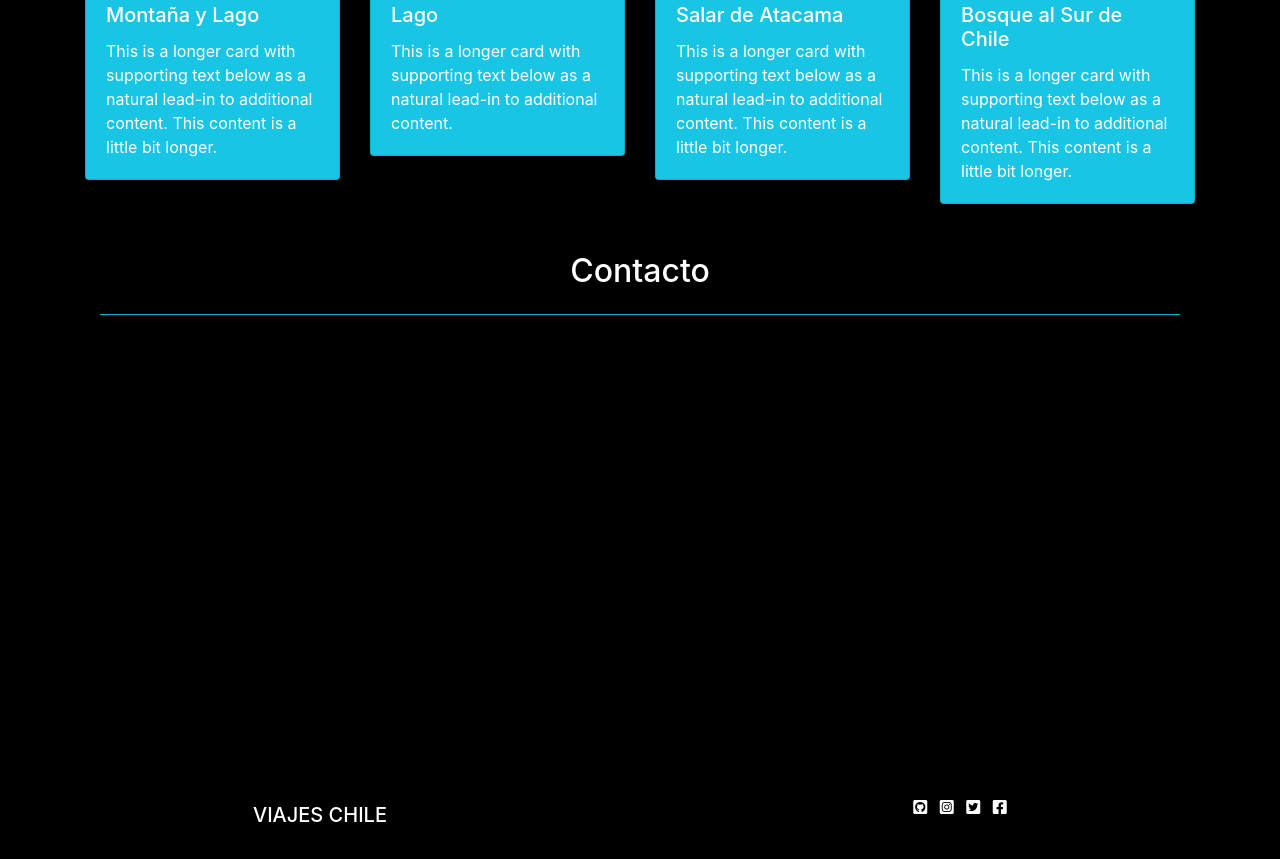
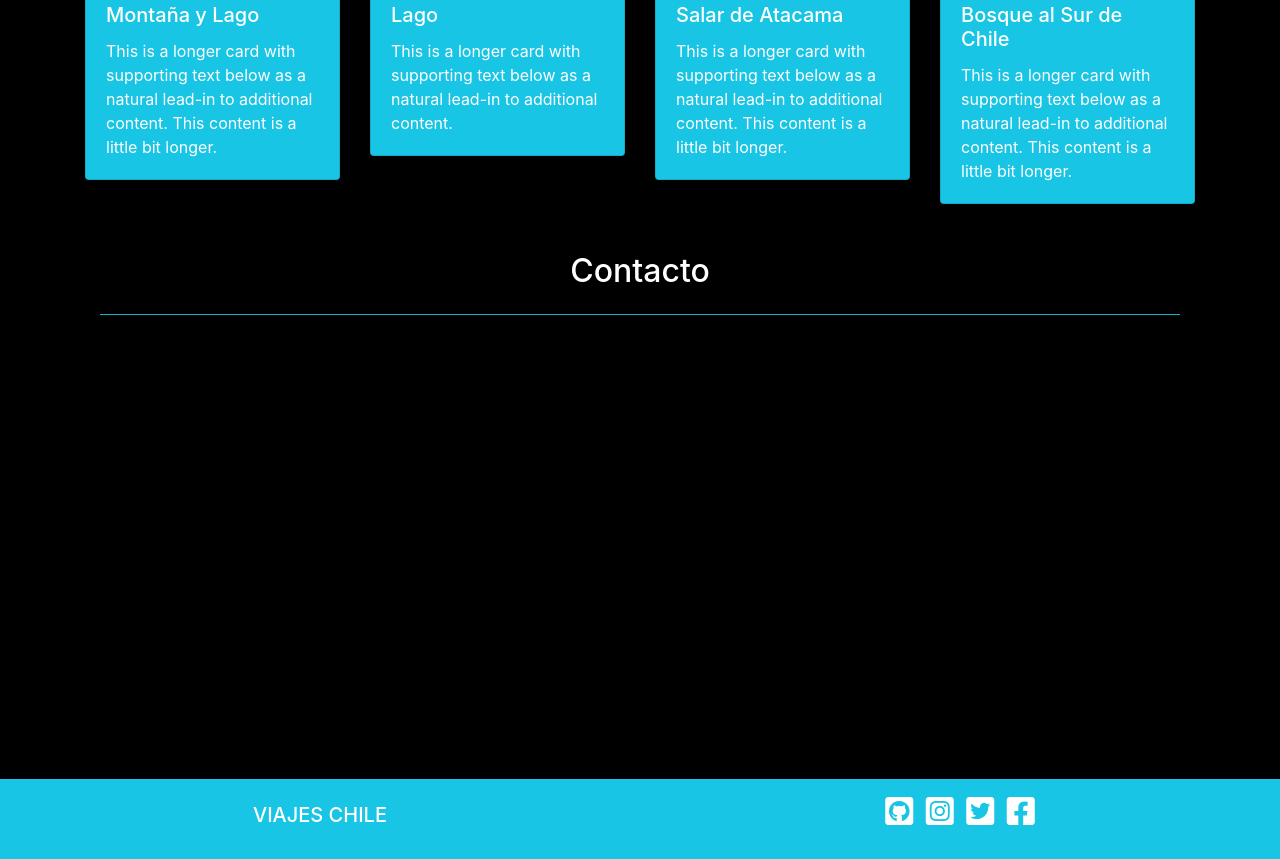
Before and after one commit to GabobootcampJs/ViajesChile, a plain HTML site: page index.html in a window 1280 px wide. Shown: the part 1886-2745 px from the top of the page. Drawn offline with nearby package versions, Linux system fonts and the light colour scheme; a script that the page names is missing.

Commit message:
footer arreglado

```diff
--- a/assets/css/style.css
+++ b/assets/css/style.css
@@ -18,3 +18,7 @@ body{
     background-color: #18C5E5;
     color: white;
   }
+
+  footer{
+    background-color: #18C5E5;
+  }
--- a/index.html
+++ b/index.html
@@ -125,10 +125,10 @@
                     <h5 class="text-white " >VIAJES CHILE</h5>
                 </div>
                 <div class="col-md-6 col-12 my-3 ">
-                    <span><a href="https://github.com/" target="_blank"> <i class="fab fa-github-square text-white "></i></a></span>
-                    <span><a href="https://www.instagram.com/" target="_blank"> <i class="fab fa-instagram-square ml-2  text-white"></i></a></span>
-                    <span><a href="https://twitter.com/" target="_blank"> <i class="fab fa-twitter-square ml-2  text-white"></i></a></span>
-                    <span><a href="https://www.facebook.com/" target="_blank"> <i class="fab fa-facebook-square ml-2 text-white"></i></a></span>
+                    <span><a href="https://github.com/" target="_blank"> <i class="fab fa-github-square fa-2x text-white "></i></a></span>
+                    <span><a href="https://www.instagram.com/" target="_blank"> <i class="fab fa-instagram-square ml-2 fa-2x text-white"></i></a></span>
+                    <span><a href="https://twitter.com/" target="_blank"> <i class="fab fa-twitter-square ml-2 fa-2x text-white"></i></a></span>
+                    <span><a href="https://www.facebook.com/" target="_blank"> <i class="fab fa-facebook-square ml-2 fa-2x text-white"></i></a></span>
                 </div>
             </div>
     </footer>
```
